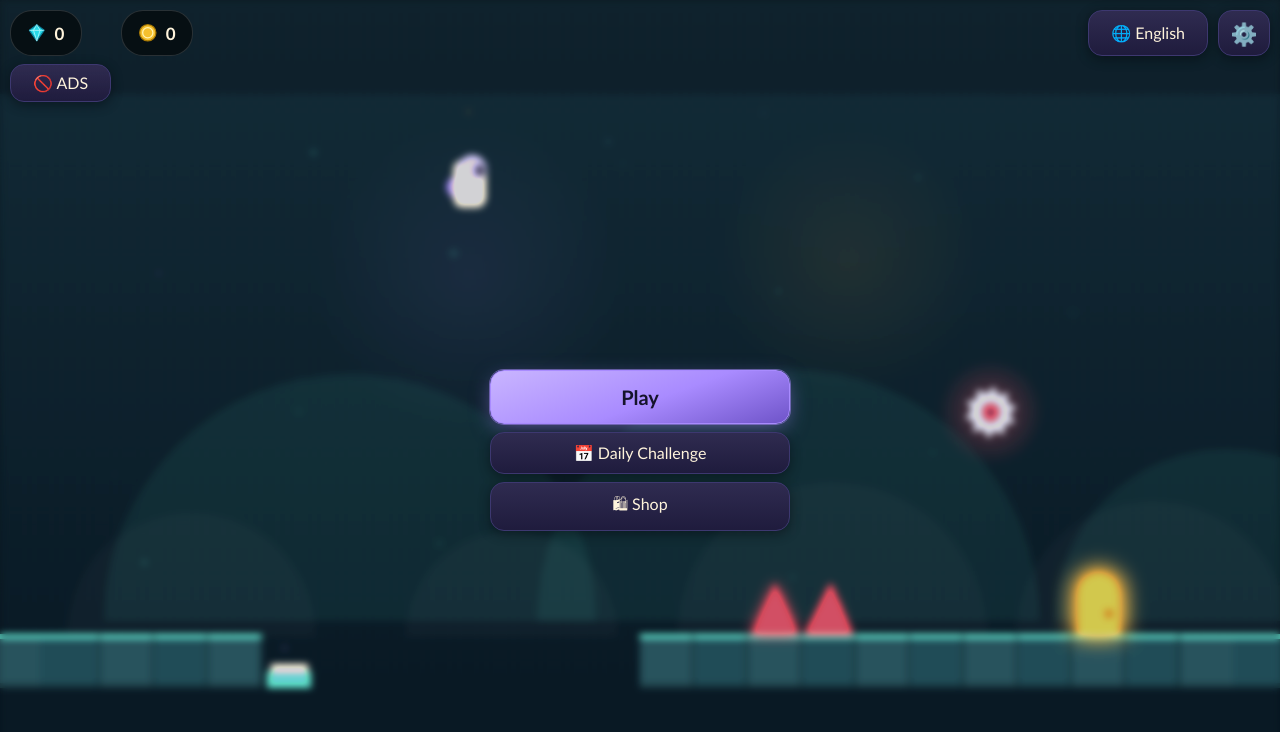
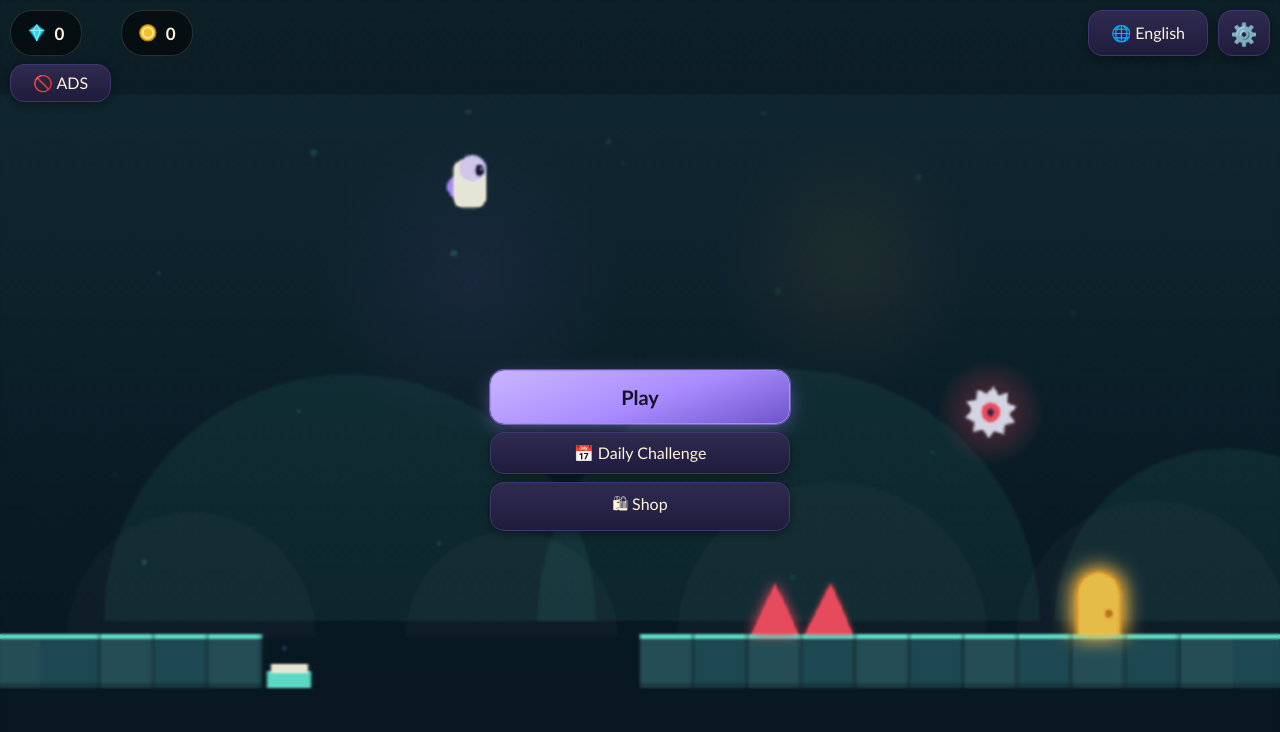
Before and after one commit to elsamanuel723-png/Narrador, a website: page www/index.html in a window 1280 px wide. Drawn offline with Linux system fonts and the light colour scheme.

Commit message:
Add files via upload

```diff
--- a/www/style.css
+++ b/www/style.css
@@ -360,4 +360,6 @@ body.paused::after{content:"";position:fixed;left:0;right:0;bottom:0;height:var(
 
 /* Menu principal: gameplay desfocada por trás (como no jogo de referência) */
 .inmenu #frame{bottom:var(--strip)}
-#menu[data-screen="title"]{background:rgba(9,7,24,.18);-webkit-backdrop-filter:blur(3.5px) brightness(1.25);backdrop-filter:blur(3.5px) brightness(1.25)}
+#menu[data-screen="title"]{background:rgba(9,7,24,.10);-webkit-backdrop-filter:blur(1.2px) brightness(1.08);backdrop-filter:blur(1.2px) brightness(1.08)}
+
+.skincard.skinlocked{opacity:.5;filter:grayscale(.55)}
```
